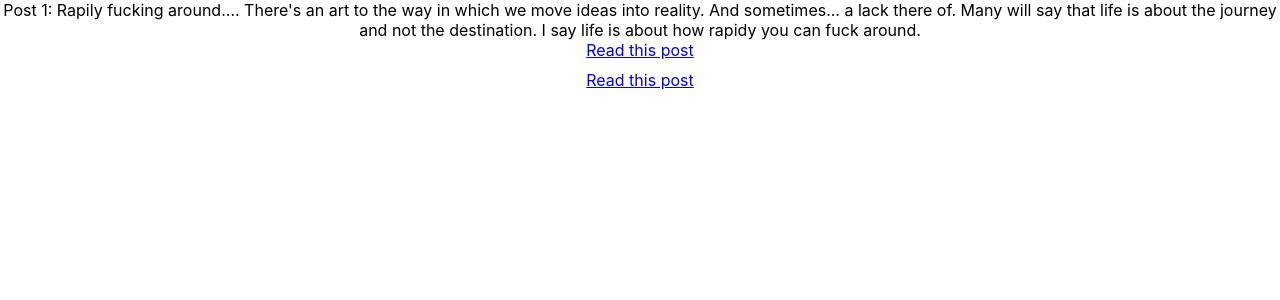
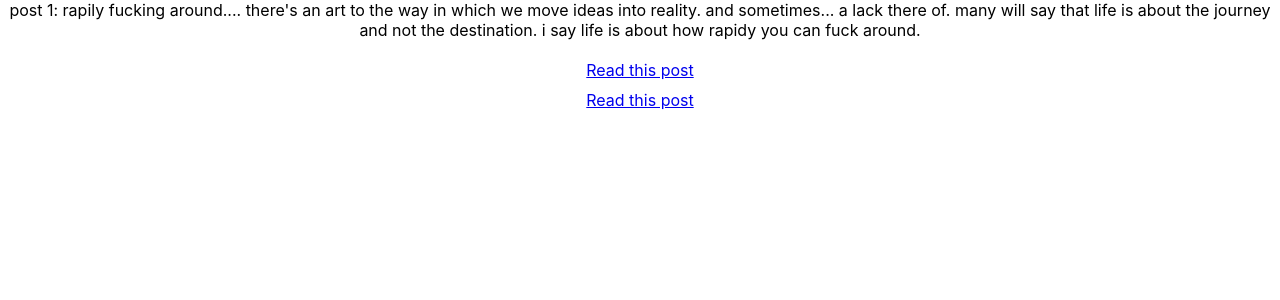
Before and after one commit to JessenDGibbs/mugsandearplugs, a React (Create React App) app: page /Post1 in a window 1280 px wide. Shown: the top 300 px of the page. Built offline with nearby package versions, Linux system fonts and the light colour scheme.

Commit message:
edited post 1

```diff
--- a/src/App.css
+++ b/src/App.css
@@ -42,4 +42,5 @@
   flex-direction: column;
   justify-content: center;
   gap: 10px;
+  padding-top: 20px;
 }
--- a/src/App.js
+++ b/src/App.js
@@ -19,6 +19,8 @@ function App() {
         <div className="links">
         <Link to="/Post1">Read this post</Link>
         <Link to="/Post2">Read this post</Link>
+
+
         </div>
       </div>
     </Router>
--- a/src/Post1.js
+++ b/src/Post1.js
@@ -5,7 +5,7 @@ function Post1() {
   return (
 
       <div >
-        Post 1: Rapily fucking around.... There's an art to the way in which we move ideas into reality. And sometimes... a lack there of. Many will say that life is about the journey and not the destination. I say life is about how rapidy you can fuck around.
+        post 1: rapily fucking around.... there's an art to the way in which we move ideas into reality. and sometimes... a lack there of. many will say that life is about the journey and not the destination. i say life is about how rapidy you can fuck around.
     </div>
 
 
```
